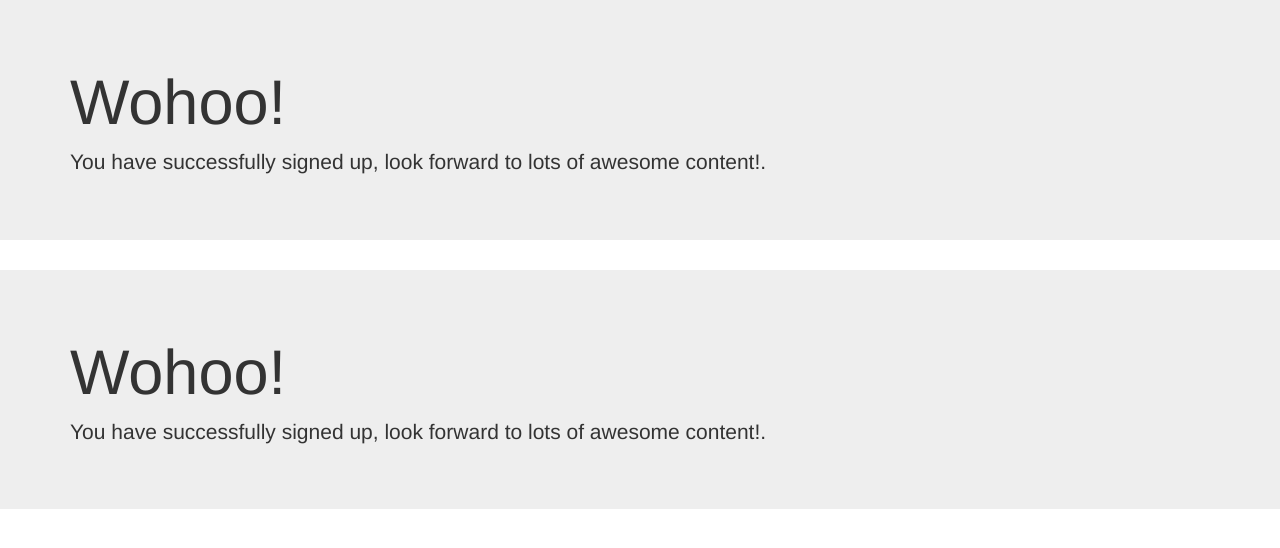
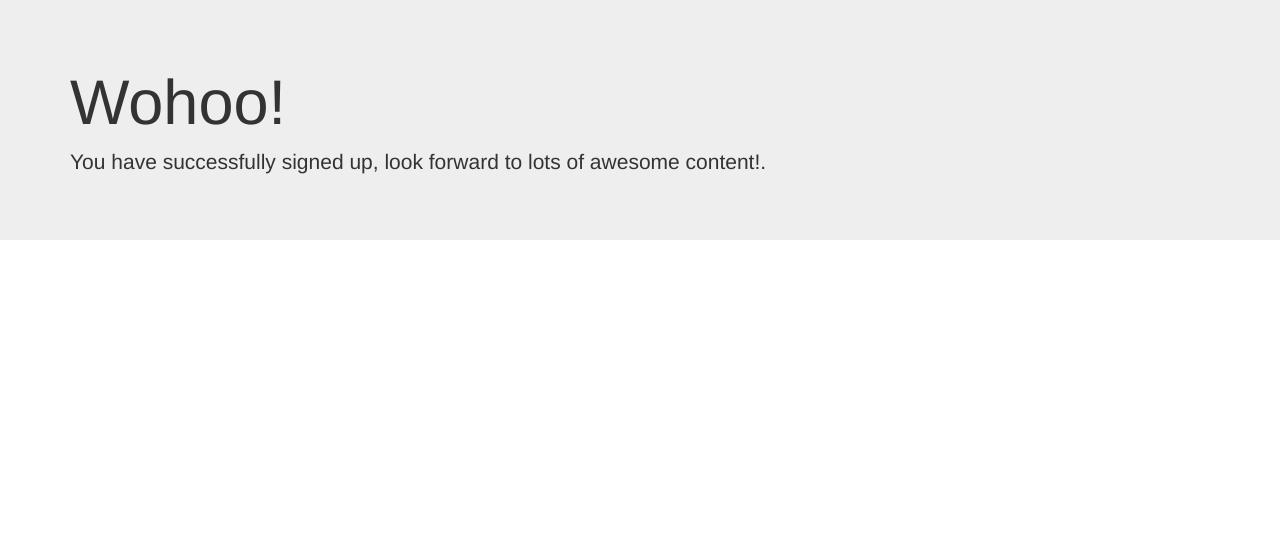
Before and after one commit to TanushriPatil/projectdemo1, a Node server app: template views/pages/success.ejs in a window 1280 px wide. Shown: the top 548 px of the page. Run offline with Node 20, Linux system fonts and the light colour scheme; the template is opened without the code that fills it, so the values that code supplies are empty.

Commit message:
Made the header general
Can be used for any page now

```diff
--- a/views/partials/header.ejs
+++ b/views/partials/header.ejs
@@ -5,17 +5,5 @@
     <!-- Latest compiled and minified CSS -->
 <link rel="stylesheet" href="https://maxcdn.bootstrapcdn.com/bootstrap/3.3.7/css/bootstrap.min.css" integrity="sha384-BVYiiSIFeK1dGmJRAkycuHAHRg32OmUcww7on3RYdg4Va+PmSTsz/K68vbdEjh4u" crossorigin="anonymous">
 
-    <title>Success</title>
-  </head>
-  <body>
-
-    <div class="jumbotron jumbotron-fluid">
-  <div class="container">
-    <h1 class="display-4">Wohoo!</h1>
-
-    <p class="lead">You have successfully signed up, look forward to lots of awesome content!.</p>
-  </div>
-</div>
-
-  </body>
+</head>
 </html>
```
